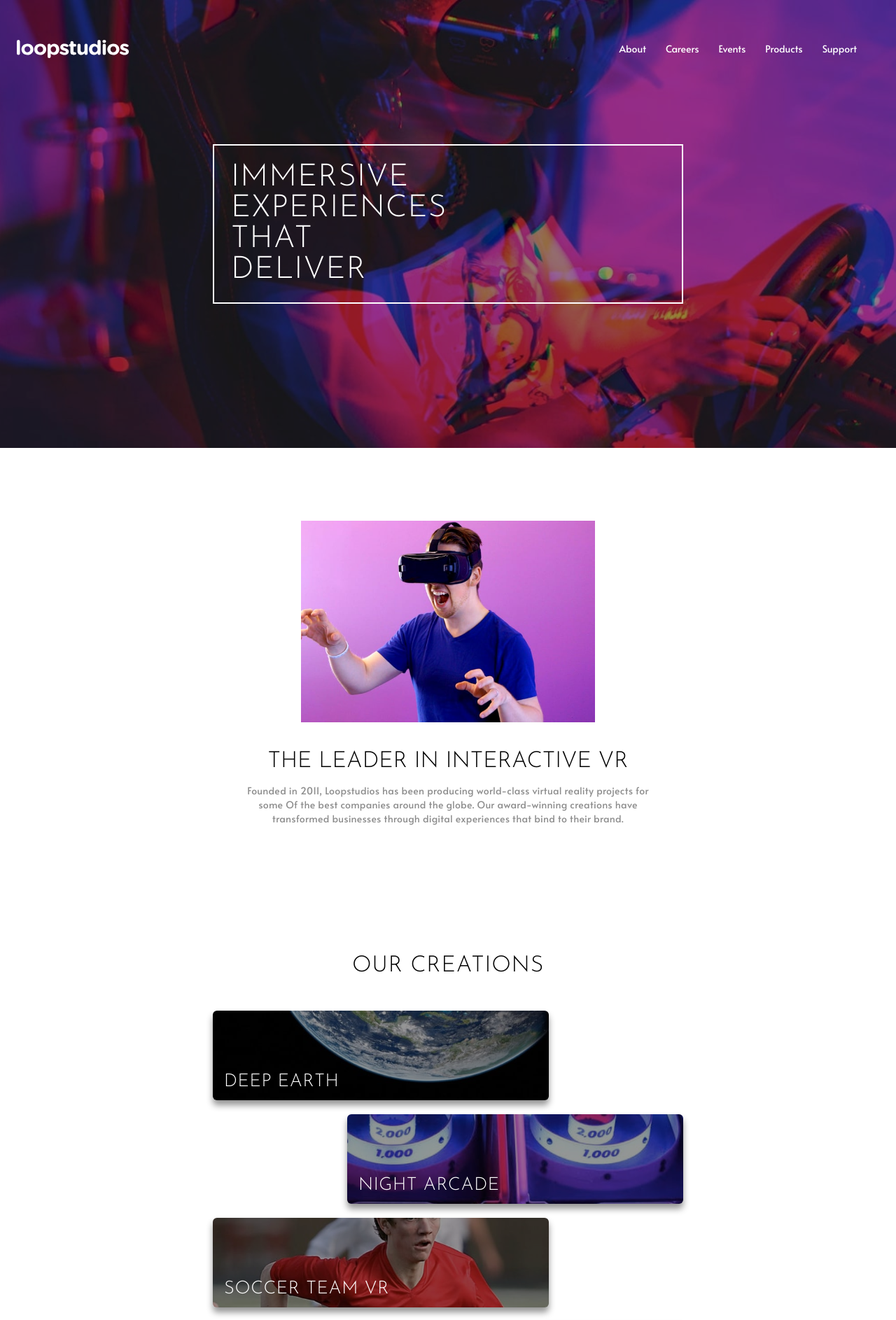
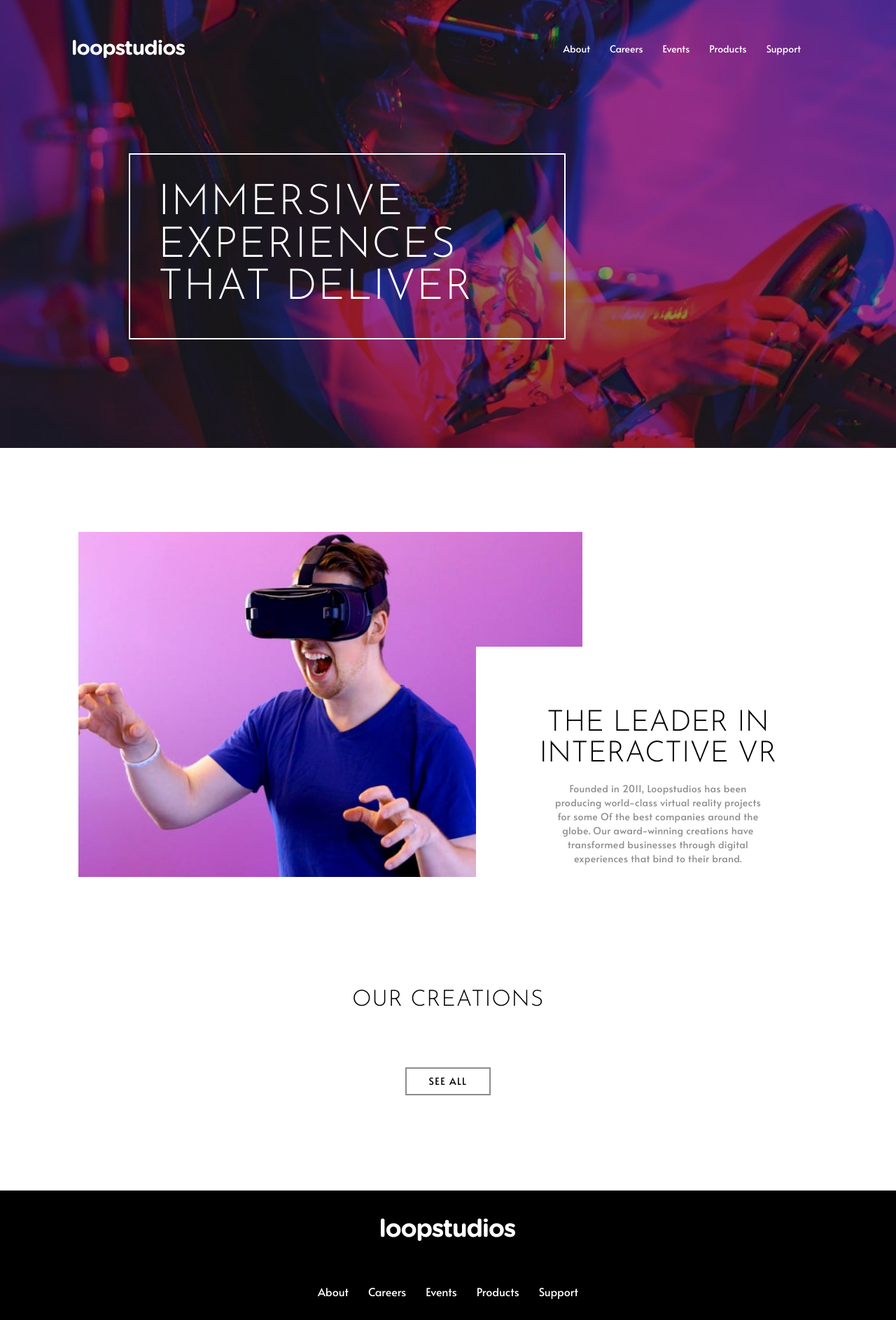
Before and after one commit to farhanahzan/loop-builder, a React (Vite) app: page / in a window 1280 px wide. Shown: the top 1886 px of the page at 70% size. Built offline with nearby package versions, Linux system fonts and the light colour scheme.

Commit message:
section2 completed

```diff
--- a/src/components/Footer.tsx
+++ b/src/components/Footer.tsx
@@ -5,7 +5,7 @@ import { socialMediaIcons } from '../components/cardImages';
 
 export const Footer = () => {
   return (
-    <footer className="px-6 mt-16 py-10 bg-Black flex flex-col justify-center items-center">
+    <footer className="px-6 mt-16 py-10 bg-Black flex flex-col justify-center items-center lg:px-[10em]">
       <img className="h-8" src={logo} alt="logo" />
       <ul className="text-White text-base font-alata text-center py-5 md:py-10 md:flex md:flex-row md:gap-7">
         {menu.map((m, index) => (
--- a/src/components/Header.tsx
+++ b/src/components/Header.tsx
@@ -13,8 +13,8 @@ export const Header = () => {
     setOpenMobileMenu(true)
   }
   return (
-    <header className="max-w-2xl lg:max-w-full mx-auto absolute top-0 left-0 right-0 z-10">
-      <div className="bg-transparent px-6  py-10 flex flex-row justify-between items-center">
+    <header className="max-w-2xl lg:max-w-[70rem] mx-auto absolute top-0 left-0 right-0 z-10">
+      <div className="bg-transparent px-6  mt-10 flex flex-row justify-between items-center">
         <img className="w-64 max-w-[48%] lg:w-40" src={logo} alt="logo" />
         <img
           src={menuIcon}
@@ -22,11 +22,14 @@ export const Header = () => {
           alt="menu icon"
           onClick={handleOpen}
         />
-        <ul className="text-White text-sm font-alata   lg:flex lg:flex-row lg:gap-7 px-8 hidden">
+        <ul className="relative text-White text-sm font-alata   lg:flex lg:flex-row lg:gap-7 px-8 hidden">
           {menu.map((m, index) => (
-            <li key={index} className="my-3 py-2">
+            <li
+              key={index}
+              className="group my-3 py-2  flex flex-col items-center gap-1"
+            >
               <a href={m.link}>{m.label}</a>
-              <span className='h-2 w-20 bg-White'></span>
+              <span className=" group-hover:block absolute top-12 hidden h-[2px] w-6 bg-White "></span>
             </li>
           ))}
         </ul>
--- a/src/components/HeroSection.tsx
+++ b/src/components/HeroSection.tsx
@@ -2,9 +2,9 @@ import React from 'react';
 
 function HeroSection() {
   return (
-    <section className="mx-auto bg-hero-image lg:bg-desktop-hero-image  h-[40rem] bg-cover bg-no-repeat bg-top md:bg-center bg-blend-darken  bg-[#0000006b] flex flex-col justify-center items-center px-6 py-10">
-      <div className="max-w-2xl  border-2 border-White w-full px-6 py-6 ">
-        <h1 className="table-caption text-[2em] sm:text-[2.75rem] leading-[1em] tracking-wide   font-josefin text-White uppercase">
+    <section className="mx-auto bg-hero-image lg:bg-desktop-hero-image  h-[40rem] bg-cover bg-no-repeat bg-top md:bg-center bg-blend-darken  bg-[#0000006b] flex flex-col justify-center items-center lg:items-start px-6 py-10">
+      <div className="max-w-[39rem]  mt-16  border-2 border-White w-full  p-6  lg:p-10 lg:mx-[10em]  ">
+        <h1 className="table-caption lg:block text-[2em] sm:text-[2.75rem] lg:text-[3.8rem] leading-[1em] tracking-wide   font-josefin text-White uppercase">
           Immersive Experiences that deliver
         </h1>
       </div>
--- a/src/components/SectionOne.tsx
+++ b/src/components/SectionOne.tsx
@@ -1,14 +1,24 @@
+
 import interactive from '../assets/images/mobile/image-interactive.jpg';
-
+import desktopInteractive from '../assets/images/desktop/image-interactive.jpg';
 export const SectionOne = () => {
   return (
-    <section className="max-w-2xl mx-auto px-6 mt-16 py-10 flex flex-col justify-center items-center  ">
-      <img className="h-56 md:h-72" src={interactive} alt="Interactive" />
-      <div className="px-3 py-8">
-        <h2 className="text-center text-[2rem] leading-[2rem]  font-josefin text-Black uppercase  p-2 ">
+    <section className="relative max-w-2xl lg:max-w-[70rem] mx-auto px-6 lg:px-8 mt-16 py-10 lg:py-14 flex flex-col justify-center items-center lg:items-start ">
+      <img
+        className="h-56 md:h-72  lg:hidden"
+        src={interactive}
+        alt="Interactive"
+      />
+      <img
+        className="w-full max-w-[45rem] hidden lg:block"
+        src={interactive}
+        alt="desktopInteractive"
+      />
+      <div className="bg-[#ffffff] w-full px-3 py-8 lg:absolute lg:-bottom-4 lg:p-20 lg:right-0 lg:max-w-[32.5rem] ">
+        <h2 className="text-center text-[2rem] lg:text-[2.6rem] leading-[2rem] lg:leading-[2.8rem]  font-josefin text-Black uppercase  p-2 ">
           The Leader In Interactive VR
         </h2>
-        <p className="font-alata text-sm text-DarkGray text-center  tracking-wide   p-2">
+        <p className="font-alata text-sm text-DarkGray text-center  tracking-wide   p-2  lg:max-w-xs lg:mx-auto">
           Founded in 2011, Loopstudios has been producing world-class virtual
           reality projects for some Of the best companies around the globe. Our
           award-winning creations have transformed businesses through digital
--- a/src/components/SectionTwo.tsx
+++ b/src/components/SectionTwo.tsx
@@ -11,11 +11,15 @@ export function classNames(...classes: (string | undefined | null)[]): string {
 export const SectionTwo = () => {
   var even;
   return (
-    <section className="max-w-2xl mx-auto px-6 md:px-0 mt-16 py-10 flex flex-col justify-start items-center">
+    <section className="max-w-2xl lg:max-w-[70rem] mx-auto px-6 md:px-0 mt-16 py-10 flex flex-col justify-start items-center">
       <h2 className="text-center text-[2rem] leading-[2rem] tracking-wide   font-josefin text-Black uppercase  pb-12">
         Our Creations
       </h2>
-      <div className={classNames('flex flex-col  items-center md:items-end  gap-5 w-full')}>
+      <div
+        className={classNames(
+          'flex flex-col  items-center md:items-end  gap-5 w-full lg:hidden'
+        )}
+      >
         {images.map((card, id) => {
           even = id % 2 == 0;
           var odd = id % 2 == 1;
```
